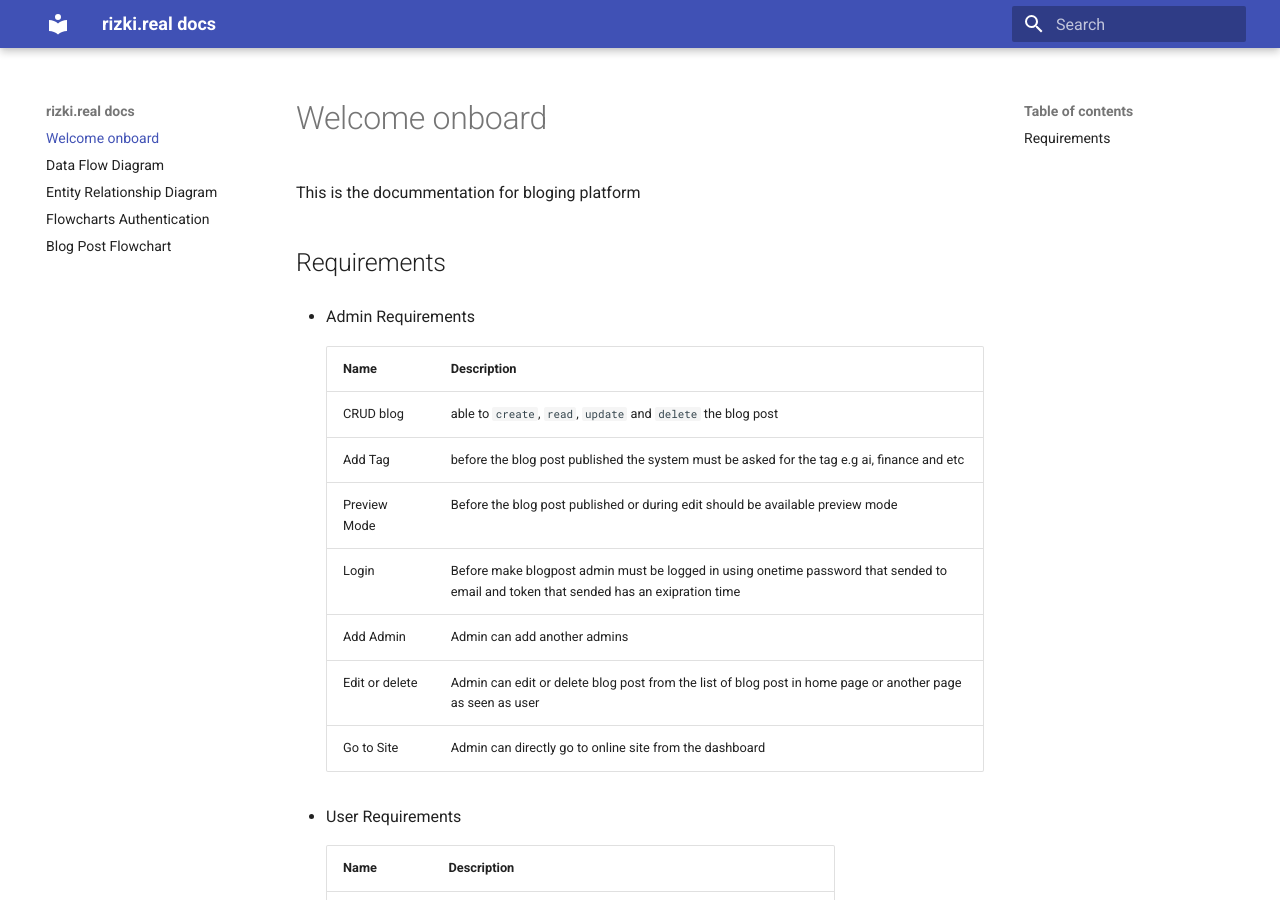
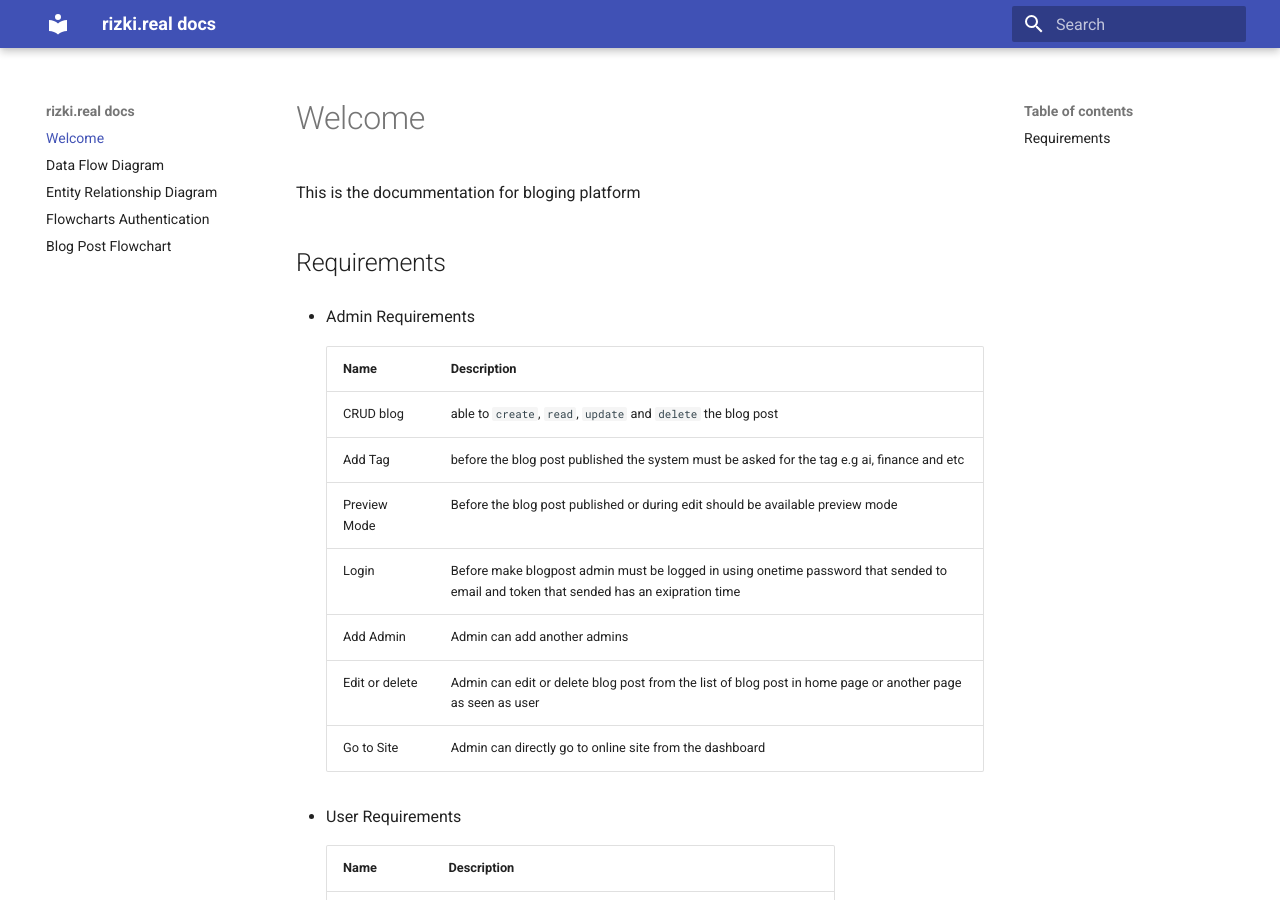
Before and after one commit to rizki4106/personal-blog-docs, an MkDocs documentation site: the page built from docs/index.md, in a window 1280 px wide and 900 px high. Built offline with MkDocs 1.6.1 and Material for MkDocs 9.7.7, drawn with Linux system fonts in a browser that asks for light colours.

Commit message:
change docs

```diff
--- a/docs/index.md
+++ b/docs/index.md
@@ -1,4 +1,4 @@
-# Welcome onboard
+# Welcome
 This is the docummentation for bloging platform
 ## Requirements
 * Admin Requirements
```
